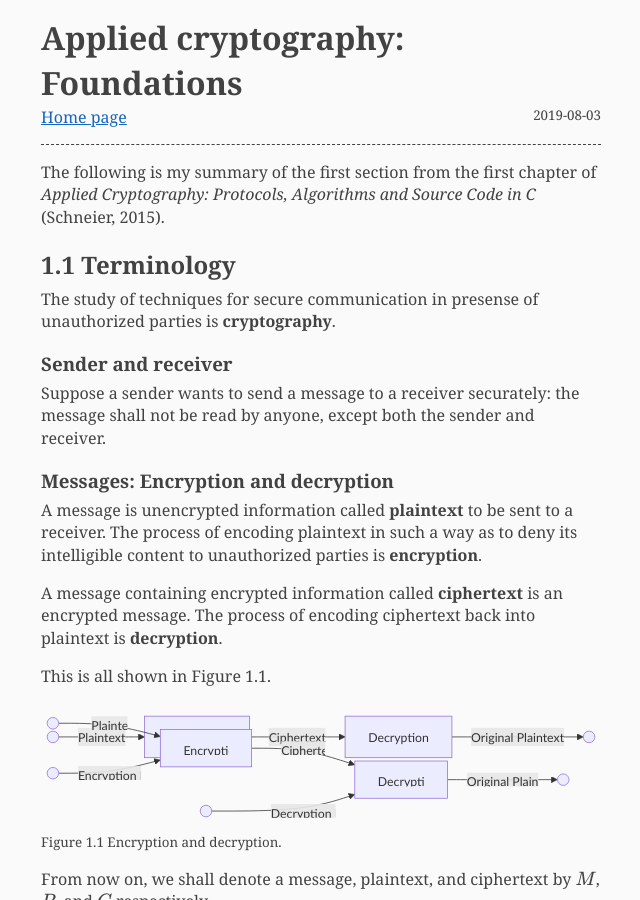
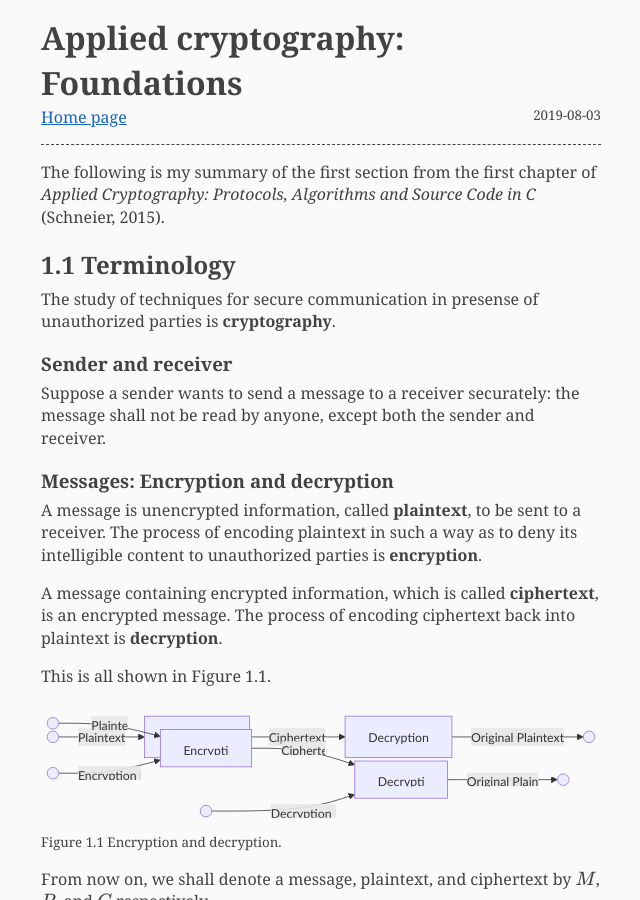
Before and after one commit to donqustix/donqustix.github.io, a Jekyll site: the page built from _posts/2019-08-03-applied-cryptography-foundations.md, in a window 1280 px wide and 900 px high. Shown: the whole window, without its empty margins (319-959 px from the left). Built offline with Jekyll 4.4.1, drawn with Linux system fonts in a browser that asks for light colours; formulas are drawn with MathJax 3; some of the changed text lies outside the part shown.

Commit message:
fix errors

```diff
--- a/_posts/2019-08-03-applied-cryptography-foundations.md
+++ b/_posts/2019-08-03-applied-cryptography-foundations.md
@@ -17,9 +17,9 @@ Suppose a sender wants to send a message to a receiver securately: the message s
 
 ### Messages: Encryption and decryption
 
-A message is unencrypted information called **plaintext** to be sent to a receiver. The process of encoding plaintext in such a way as to deny its intelligible content to unauthorized parties is **encryption**.
+A message is unencrypted information, called **plaintext**, to be sent to a receiver. The process of encoding plaintext in such a way as to deny its intelligible content to unauthorized parties is **encryption**.
 
-A message containing encrypted information called **ciphertext** is an encrypted message. The process of encoding ciphertext back into plaintext is **decryption**.
+A message containing encrypted information, which is called **ciphertext**, is an encrypted message. The process of encoding ciphertext back into plaintext is **decryption**.
 
 This is all shown in Figure 1.1.
 
```
Also changed, not shown: other parts of _posts/2019-08-03-applied-cryptography-foundations.md (+1 -1 lines), _includes/section_overview.md (+1 -1 lines), _includes/section_projects.md (+1 -1 lines), _posts/2019-08-26-linux-authentication-with-sd-card.md (+4 -4 lines).
